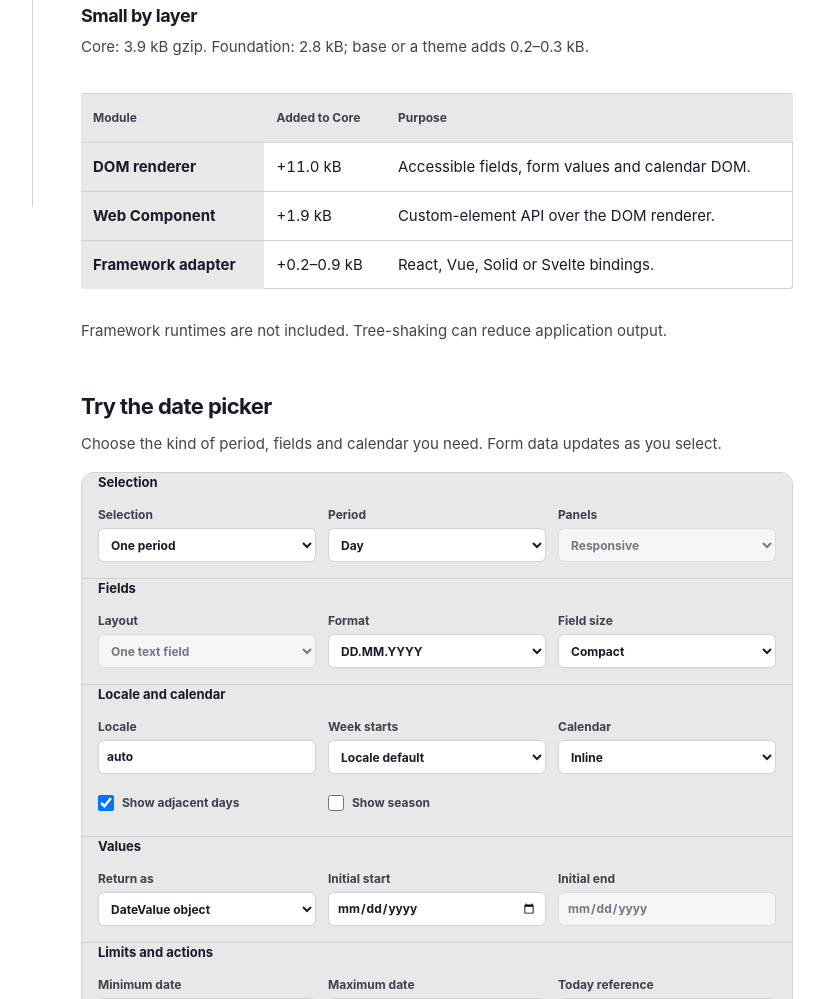
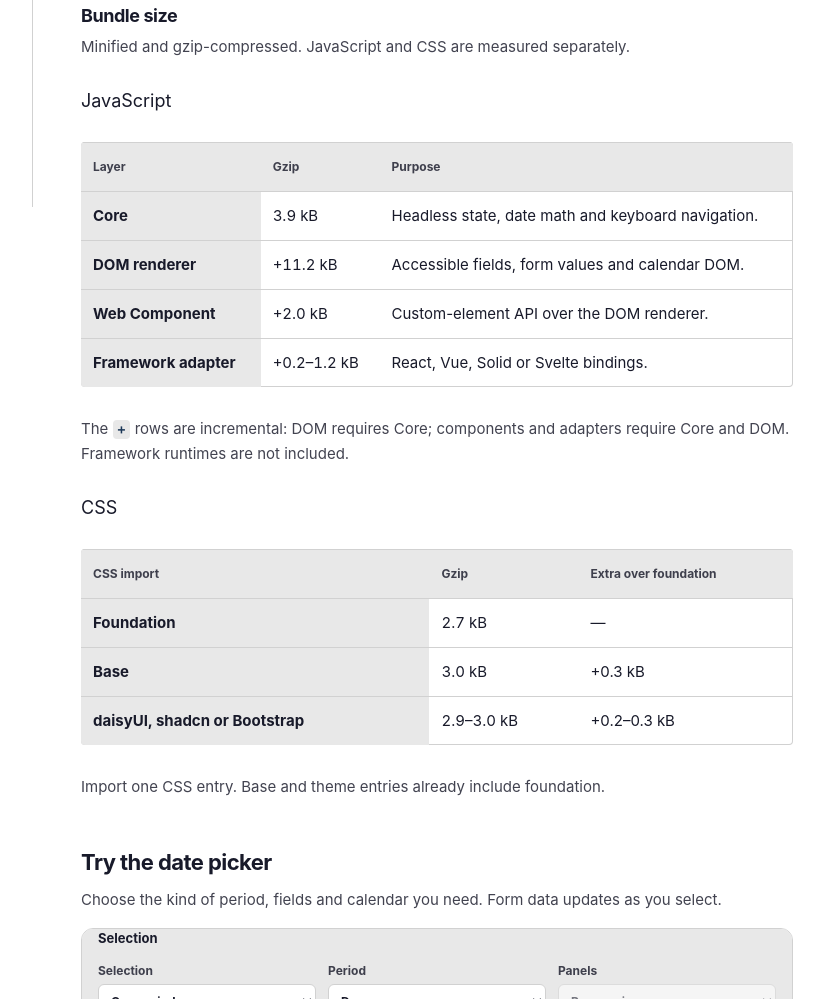
Before and after one commit to dschewchenko/litopis, a Solid app: page apps/docs/index.html in a window 1280 px wide. Shown: the part 593-1592 px from the top of the page, without its empty margins (215-1039 px from the left). Built offline with nearby package versions, Linux system fonts and the light colour scheme.

Commit message:
docs: clarify bundle footprint

```diff
--- a/apps/docs/index.html
+++ b/apps/docs/index.html
@@ -86,39 +86,79 @@
 
           <section class="bundle-footprint" aria-labelledby="bundle-footprint-heading">
             <div class="section-heading">
-              <h2 id="bundle-footprint-heading">Small by layer</h2>
-              <p>Core: 3.9 kB gzip. Foundation: 2.8 kB; base or a theme adds 0.2–0.3 kB.</p>
+              <h2 id="bundle-footprint-heading">Bundle size</h2>
+              <p>Minified and gzip-compressed. JavaScript and CSS are measured separately.</p>
             </div>
+            <h3>JavaScript</h3>
             <div class="bundle-table-wrap">
               <table class="bundle-table">
                 <thead>
                   <tr>
-                    <th scope="col">Module</th>
-                    <th scope="col">Added to Core</th>
+                    <th scope="col">Layer</th>
+                    <th scope="col">Gzip</th>
                     <th scope="col">Purpose</th>
                   </tr>
                 </thead>
                 <tbody>
                   <tr>
+                    <th scope="row">Core</th>
+                    <td>3.9 kB</td>
+                    <td>Headless state, date math and keyboard navigation.</td>
+                  </tr>
+                  <tr>
                     <th scope="row">DOM renderer</th>
-                    <td>+11.0 kB</td>
+                    <td>+11.2 kB</td>
                     <td>Accessible fields, form values and calendar DOM.</td>
                   </tr>
                   <tr>
                     <th scope="row">Web Component</th>
-                    <td>+1.9 kB</td>
+                    <td>+2.0 kB</td>
                     <td>Custom-element API over the DOM renderer.</td>
                   </tr>
                   <tr>
                     <th scope="row">Framework adapter</th>
-                    <td>+0.2–0.9 kB</td>
+                    <td>+0.2–1.2 kB</td>
                     <td>React, Vue, Solid or Svelte bindings.</td>
                   </tr>
                 </tbody>
               </table>
             </div>
             <p class="bundle-note">
-              Framework runtimes are not included. Tree-shaking can reduce application output.
+              The <code>+</code> rows are incremental: DOM requires Core; components and adapters
+              require Core and DOM. Framework runtimes are not included.
+            </p>
+
+            <h3>CSS</h3>
+            <div class="bundle-table-wrap">
+              <table class="bundle-table">
+                <thead>
+                  <tr>
+                    <th scope="col">CSS import</th>
+                    <th scope="col">Gzip</th>
+                    <th scope="col">Extra over foundation</th>
+                  </tr>
+                </thead>
+                <tbody>
+                  <tr>
+                    <th scope="row">Foundation</th>
+                    <td>2.7 kB</td>
+                    <td>—</td>
+                  </tr>
+                  <tr>
+                    <th scope="row">Base</th>
+                    <td>3.0 kB</td>
+                    <td>+0.3 kB</td>
+                  </tr>
+                  <tr>
+                    <th scope="row">daisyUI, shadcn or Bootstrap</th>
+                    <td>2.9–3.0 kB</td>
+                    <td>+0.2–0.3 kB</td>
+                  </tr>
+                </tbody>
+              </table>
+            </div>
+            <p class="bundle-note">
+              Import one CSS entry. Base and theme entries already include foundation.
             </p>
           </section>
 
```
